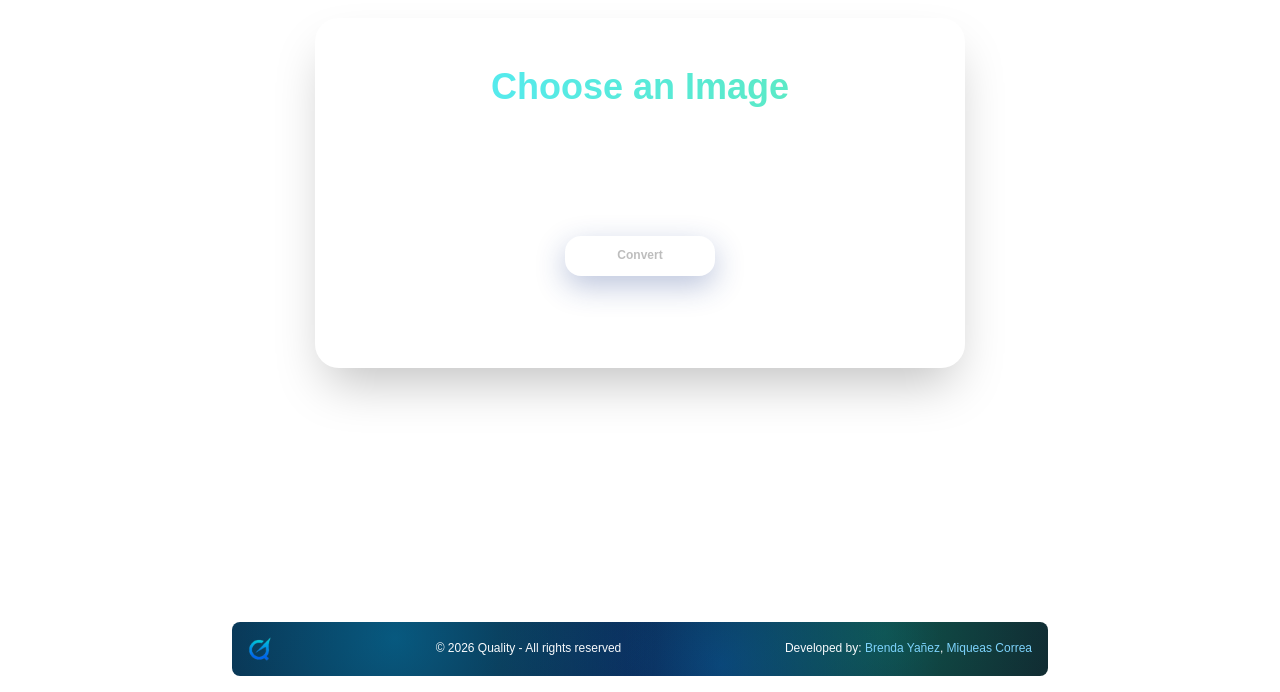
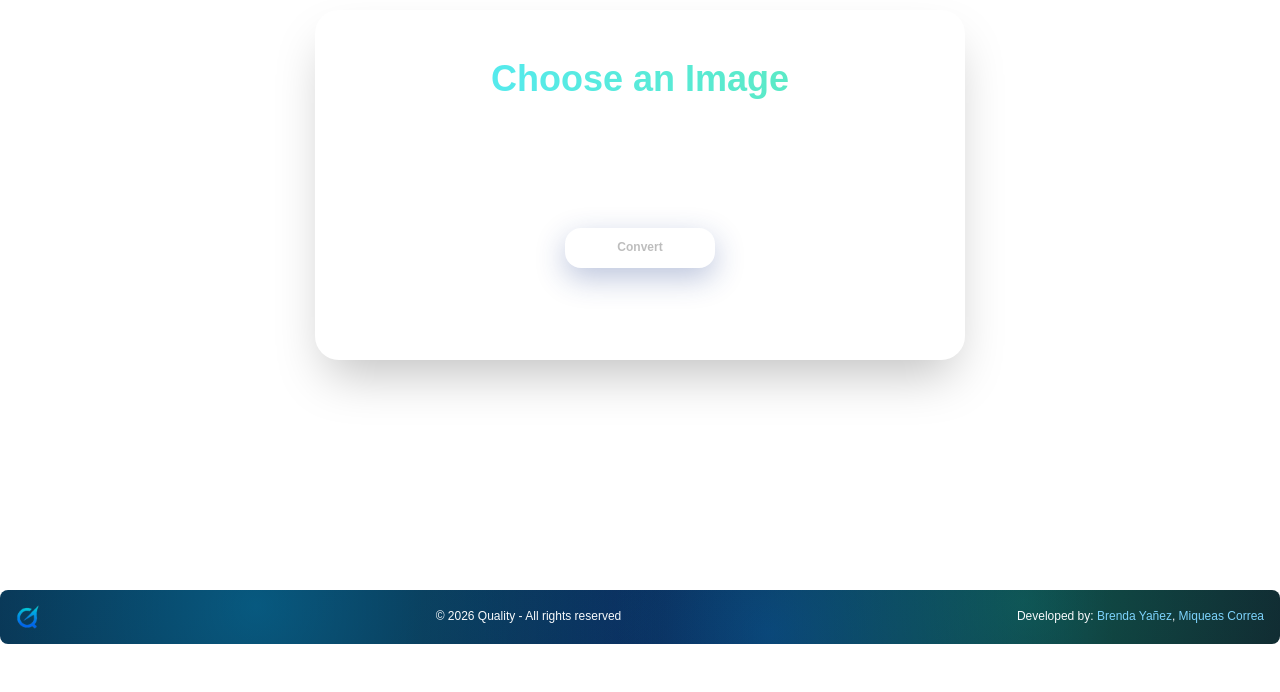
Before and after one commit to Miqueas-Correa/MJ_Quality, a React (Vite) app in the folder quality/: page / in a window 1280 px wide. Shown: the part 1026-1718 px from the top of the page. After the commit the page ends 1670 px from the top, so only its background shows below. Built offline with nearby package versions, Linux system fonts and the light colour scheme; no server answers.

Commit message:
Agregar nuevas páginas y componentes: Contact, ButtonConversion y FileConversion; actualizar Layout y Home para incluir nuevas rutas y estructura

```diff
--- a/quality/src/App.jsx
+++ b/quality/src/App.jsx
@@ -4,14 +4,19 @@ import { Routes, Route } from "react-router-dom";
 import Layout from "./layouts/Layout";
 // PAGES
 import Home from "./pages/Home";
+import Contact from "./pages/Contact";
 
 function App() {
   return (
-    <Routes>
-      <Route path="/" element={<Layout />}>
-        <Route index element={<Home /> }/>
-      </Route>
-    </Routes>
+    <Layout>
+      <Routes>
+        {/* Home */}
+        <Route path="/" element={<Home />} />
+
+        {/* Contact */}
+        <Route path="/contacto" element={<Contact />} />
+      </Routes>
+    </Layout>
   );
 }
 
--- a/quality/src/layouts/MainLayout.jsx
+++ b/quality/src/components/ButtonConversion.jsx
@@ -1,11 +1,11 @@
 import { useState } from 'react';
-import Model from '../components/Model';
+import Model from './FileConversion';
 // Llamada al custom hook para manejar la subida de archivos y la respuesta del backend
 import useUpgrade from '../hooks/useUpgrade';
 // Componente para mostrar anuncios de Google AdSense
-import AdBanner from '../components/AdBanner';
+import AdBanner from './AdBanner';
 
-const MainLayout = () => {
+const ButtonConversion = () => {
     const [type, setType] = useState("image");
 
     const toggleType = () => {
@@ -27,13 +27,13 @@ const MainLayout = () => {
     // }
 
     return(
-        <section id="main" className="min-h-screen w-full">
+        <section id="main" className="min-h-screen w-full flex flex-col items-center justify-start gap-10 py-10">
 
             {/* Ad Banner */}
             <AdBanner />
 
             <button onClick={toggleType}
-            className="self-start mt-32 w-[250px]
+            className="self-center mt-10 w-62.5
                 px-2 py-2.5 text-sm font-medium
                 bg-white/10 backdrop-blur-lg border border-white/20 rounded-full
                 text-white/90 hover:text-white hover:bg-white/15 hover:scale-105
@@ -51,4 +51,4 @@ const MainLayout = () => {
     );
 }
 
-export default MainLayout;
+export default ButtonConversion;
--- a/quality/src/components/Model.jsx
+++ b/quality/src/components/FileConversion.jsx
@@ -30,7 +30,7 @@ const Model = ({ type }) => {
 
     return (
         <div className="
-            w-[650px] min-h-[350px] mx-auto mt-12 md:mt-10
+            w-162.5 min-h-87.5 mx-auto mt-12 md:mt-10
             bg-white/8 backdrop-blur-2xl
             border border-white/10 rounded-3xl
             shadow-2xl shadow-black/25
--- a/quality/src/layouts/Layout.jsx
+++ b/quality/src/layouts/Layout.jsx
@@ -1,13 +1,18 @@
-import { Outlet } from 'react-router-dom';
+import Header from "./Header";
+import Footer from "./Footer";
 
-const Layout = () => {
+function Layout({ children }) {
   return (
-    <div className='min-h-screen w-full flex flex-col items-center justify-center relative top-8 overflow-hidden'>
-      <main className='flex-1 2xl:w-full px-0 mx-auto'>
-        <Outlet />
-      </main>
-    </div>
+    <>
+      <Header />
+      <div className='min-h-screen w-full flex flex-col items-center justify-center relative top-8 overflow-hidden'>
+        <main className='flex-1 2xl:w-full px-0 mx-auto'>
+          {children}
+        </main>
+      </div>
+      <Footer />
+    </>
   );
-};
+}
 
 export default Layout;
--- /dev/null
+++ b/quality/src/pages/Contact.jsx
@@ -0,0 +1,31 @@
+import react from 'react';
+// Componente para mostrar anuncios de Google AdSense
+import AdBanner from '../components/AdBanner';
+// Hook para navegar programáticamente
+import { useNavigate } from 'react-router-dom';
+
+export default function Contact() {
+  const navigate = useNavigate();
+
+  navigate("/contacto");
+
+  return (
+    <section id="contact"
+        className="min-h-screen
+            w-full
+            text-[#F8FAFC]
+            flex flex-col
+            items-center
+            justify-center
+            px-6 py-12
+            md:py-16">
+
+      <h1 className="text-5xl sm:text-6xl md:text-7xl lg:text-8xl font-extrabold tracking-tight">
+        Contact<span className="text-[#7DD3FC]"> Us</span>
+      </h1>
+
+      {/* Ad Banner */}
+      <AdBanner />
+    </section>
+  );
+}
--- a/quality/src/pages/Home.jsx
+++ b/quality/src/pages/Home.jsx
@@ -1,15 +1,13 @@
 import Footer from "../layouts/Footer";
 import Header from "../layouts/Header";
-import MainLayout from "../layouts/MainLayout";
+import ButtonConversion from "../components/ButtonConversion";
 import HeroSection from "../layouts/HeroSection";
 
 function Home() {
   return (
-    <section className="min-h-[100dvh] flex flex-col">
-      <Header />
+    <section className="min-h-dvh flex flex-col">
       <HeroSection />
-      <MainLayout />
-      <Footer />
+      <ButtonConversion />
     </section>
   );
 }
```
